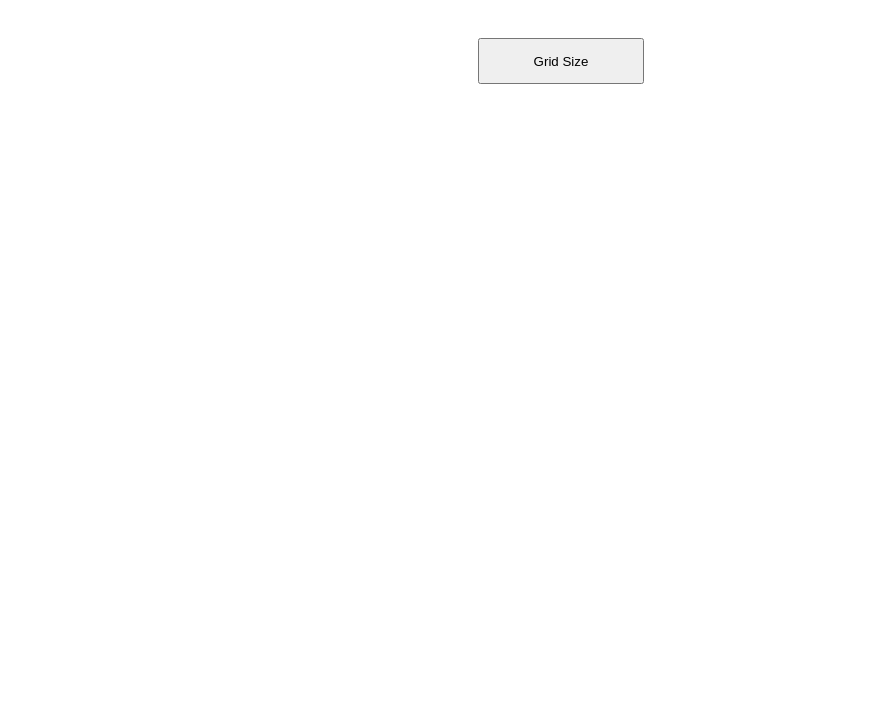
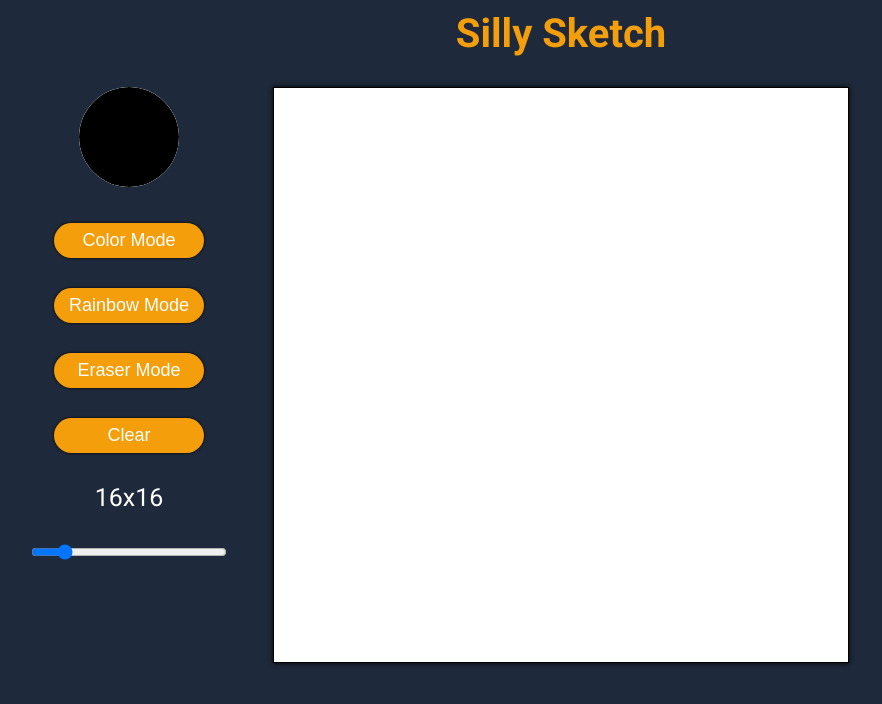
Before and after one commit to BishoSBA/TOP-Etch-a-Sketch, a plain HTML site: page index.html in a window 1280 px wide. Shown: the whole page, without its empty margins (79-961 px from the left). Drawn offline with Linux system fonts and the light colour scheme.

Commit message:
project overhaul

```diff
--- a/index.html
+++ b/index.html
@@ -1,22 +1,35 @@
 <!DOCTYPE html>
 <html lang="en">
+
 <head>
     <meta charset="UTF-8">
     <meta http-equiv="X-UA-Compatible" content="IE=edge">
     <meta name="viewport" content="width=device-width, initial-scale=1.0">
-    <title>Document</title>
+    <title>Silly Sketch</title>
     <link rel="stylesheet" href="style.css">
     <script src="script.js" defer></script>
 </head>
+
 <body>
-    <div  class="start">
-        <button>
-            Grid Size
-        </button>
-    </div>
+    <header>
+        <h1>Silly Sketch</h1>
+    </header>
 
-    <div class="container">
-        <div class="grid"></div>
-    </div>
+    <main class="container">
+        <section class="settings">
+            <ul>
+                <li><input type="color" id="color1"></input></li>
+                <li><button type="button" id="color-btn">Color Mode</button></li>
+                <li><button type="button" id="rainbow-btn">Rainbow Mode</button></li>
+                <li><button type="button" id="eraser-btn">Eraser Mode</button></li>
+                <li><button type="button" id="clear-btn">Clear</button></li>
+                <label for="size">16x16</label>
+                <input type="range" id="size" name="size" min="2" max="100" value="16">
+            </ul>
+        </section>
+        <section class="grid-container"></section>
+
+    </main>
 </body>
+
 </html>
--- a/script.js
+++ b/script.js
@@ -1,22 +1,23 @@
-const container = document.querySelector(".container");
+const container = document.querySelector(".grid-container");
+const slider = document.querySelector("input[type=range]");
+const colorPicker = document.querySelector("input[type=color");
+const label = document.querySelector("label");
+const defaultSize = 16;
 
 let grid = [];
-let defaultSize = 16;
+let color = "black";
+let mode = "color";
 
 drawGrid(defaultSize);
 
-const btn = document.querySelector("button");
-btn.addEventListener("click", chooseSize);
+slider.addEventListener("input", (e) => updateSlider(e.target.value));
+slider.addEventListener("change", (e) => drawGrid(e.target.value));
 
-// prompts the user for a size number for the grid whe button is pressed
-function chooseSize() {
-	let size = defaultSize;
-	do {
-		size = window.prompt("Choose the size of the grid 1-100", 16);
-		size = parseInt(size);
-	} while (size >= 100 || size <= 0 || !Number.isInteger(size));
+colorPicker.addEventListener("input", (e) => (color = e.target.value));
 
-	drawGrid(size);
+//Displays updated size of the board
+function updateSlider(val) {
+	label.innerHTML = `${val} x ${val}`;
 }
 
 // Generates random hex color value
@@ -40,8 +41,9 @@ function drawGrid(size) {
 		for (let j = 0; j < size; j++) {
 			grid[i].push(document.createElement("div"));
 			grid[i][j].classList.add("grid");
-			grid[i][j].addEventListener("mouseenter", changeColor);
-			grid[i][j].addEventListener("mouseout", drawBlack);
+			grid[i][j].addEventListener("mouseenter", (e) => {
+				drawColor(e);
+			});
 			grid[i][j].style.width = `${width}%`;
 			grid[i][j].style.paddingBottom = `${width}%`;
 			container.append(grid[i][j]);
@@ -49,10 +51,24 @@ function drawGrid(size) {
 	}
 }
 
-function changeColor() {
-	this.style.backgroundColor = randomColor();
+function changeColor(e) {
+	if (e.buttons == 0) return;
+	e.target.style.backgroundColor = randomColor();
 }
 
-function drawBlack() {
-	this.style.backgroundColor = "black";
+function drawColor(e) {
+	if (e.buttons == 0) return;
+	e.target.style.backgroundColor = color;
 }
+
+function draw(e) {
+	if (e.buttons == 0) return;
+
+	if (mode == "color") {
+		e.target.style.backgroundColor = color;
+	} else if (mode == "rainbow") {
+		e.target.style.backgroundColor = randomColor();
+	} else {
+		e.target.style.backgroundColor = white;
+	}
+}
--- a/style.css
+++ b/style.css
@@ -1,10 +1,122 @@
-body {
-  margin: 3%;
+@import url("https://fonts.googleapis.com/css2?family=Oswald&family=Roboto:wght@400;700&display=swap");
+
+/* Box Model */
+* {
+	box-sizing: border-box;
+	border: none;
 }
 
-.container {
+/******************************************
+/* BASE STYLES
+/*******************************************/
+
+html {
+	font-size: 62.5%;
+	color: black;
+	text-align: center;
+	--primaryColor: #f59e0b;
+	--secondaryColor: white;
+	--backgroundColor: #1e293b;
+	--radius: 50%;
+}
+
+body {
+	font-family: "Roboto", sans-serif;
+	margin: 0;
+	padding: 0;
+	font-size: 2rem;
+	background-color: var(--backgroundColor);
+}
+
+h1,
+h2,
+h3,
+h4,
+h5,
+h6 {
+	padding: 0;
+	margin: 0;
+}
+
+ul,
+li {
+	padding: 0;
+	margin: 0;
+	list-style-type: none;
+}
+a:active,
+a:link,
+a:visited {
+	color: black;
+	text-decoration: none;
+}
+
+/******************************************
+/* LAYOUT
+/*******************************************/
+header {
+	padding: 10px 25px;
+	position: relative;
+	text-align: center;
+	color: var(--primaryColor);
+}
+
+main {
+	display: grid;
+	grid-template-columns: 1fr 2fr 1fr;
+	justify-items: center;
+	padding: 20px 5%;
+}
+
+.settings {
+	width: max(25%, 200px);
+	font-size: 2.5rem;
+}
+
+.settings ul {
+	display: flex;
+	flex-direction: column;
+	height: 100%;
+	gap: 30px;
+	color: var(--secondaryColor);
+}
+
+.settings button {
+	width: 150px;
+	height: 35px;
+	border-radius: 25px;
+	background-color: var(--primaryColor);
+	color: var(--secondaryColor);
+	box-shadow: 0px 0px 3px black;
+	font-size: 1.8rem;
+}
+
+#color1 {
+	-webkit-appearance: none;
+	padding: 0;
+	border: none;
+	border-radius: var(--radius);
+	width: 100px;
+	height: 100px;
+}
+#color1::-webkit-color-swatch {
+	border: none;
+	border-radius: var(--radius);
+	padding: 0;
+}
+#color1::-webkit-color-swatch-wrapper {
+	border: none;
+	border-radius: var(--radius);
+	padding: 0;
+}
+
+.grid-container {
 	display: flex;
 	flex-wrap: wrap;
+	width: min(600px, 100%);
+	border: 1px solid black;
+	background-color: white;
+	box-shadow: 0px 0px 5px black;
 }
 
 .grid {
@@ -13,18 +125,3 @@ body {
 	width: 6.25%;
 	padding-bottom: 6.25%;
 }
-
-  .grid:hover {
-    background-color: black;
-  }
-
-  button {
-    padding: 1em 4em;
-    justify-self: center;
-    margin-bottom: 2em;
-  }
-
-  .start {
-    display: flex;
-    justify-content: center;
-  }
```
Lines whose indentation alone changed are shown as unchanged.
